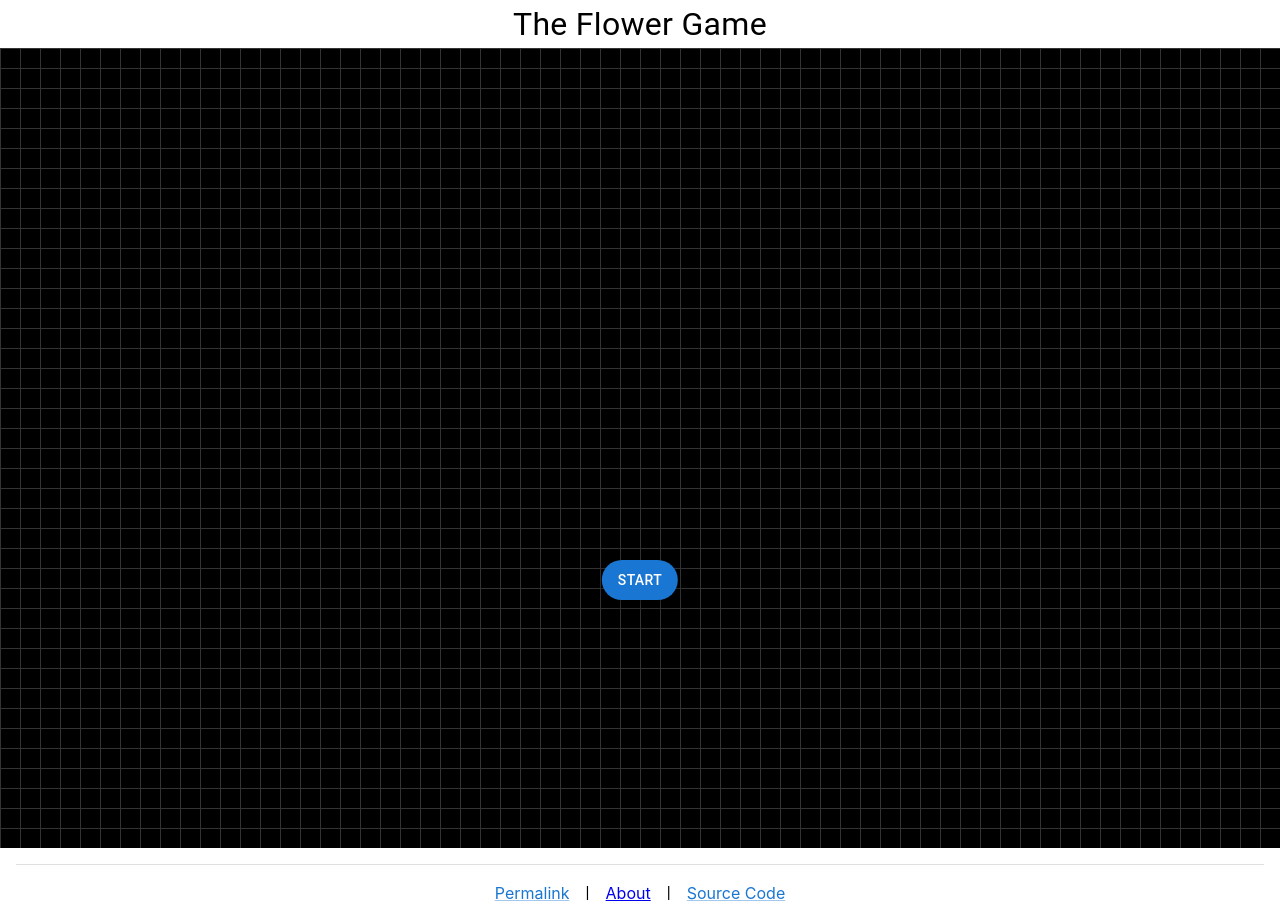
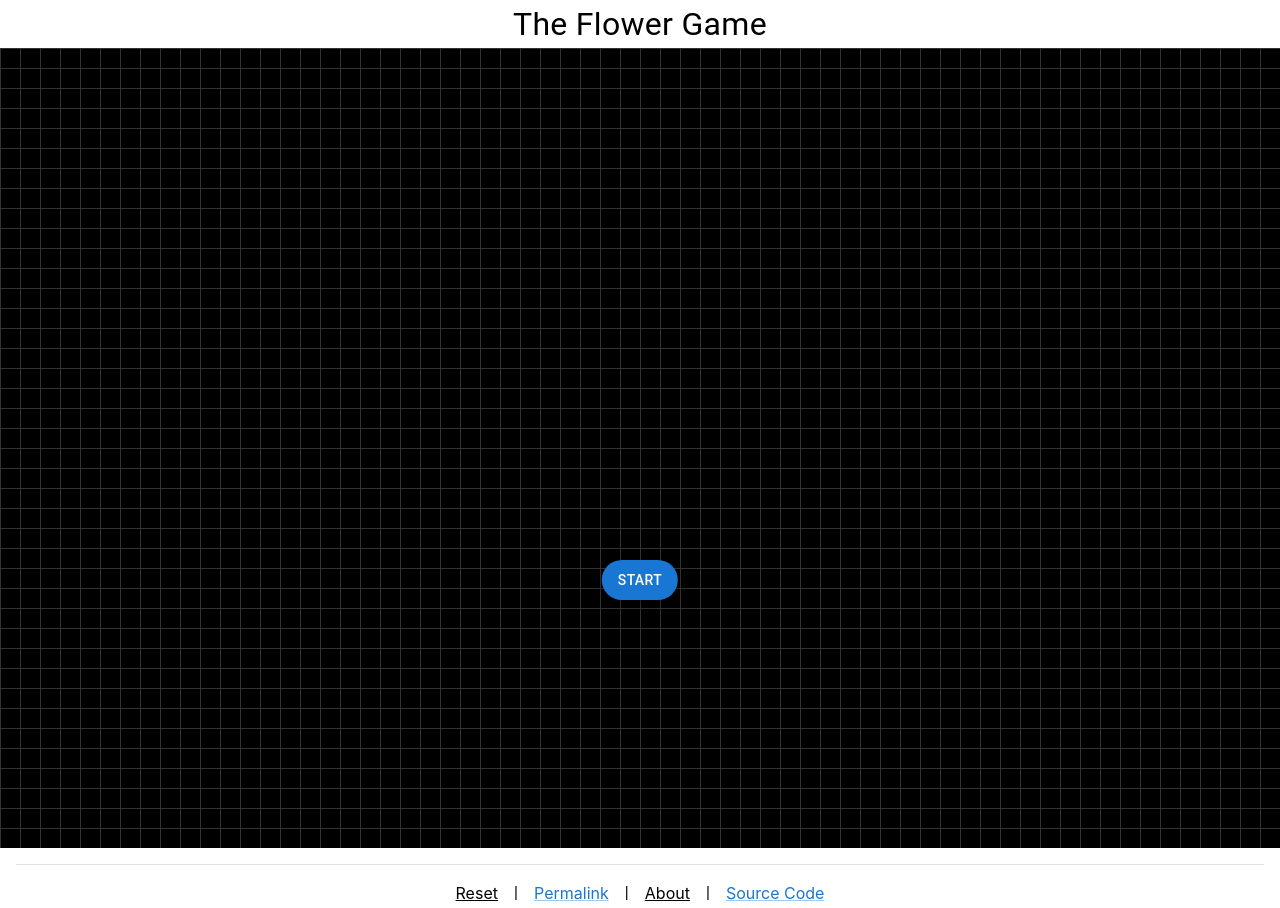
Before and after one commit to d-costa/flower-game, a React (Create React App) app in the folder flowergame/: page / in a window 1280 px wide. Built offline with nearby package versions, Linux system fonts and the light colour scheme.

Commit message:
reset link

```diff
--- a/flowergame/src/App.css
+++ b/flowergame/src/App.css
@@ -36,3 +36,7 @@
         transform: rotate(360deg);
     }
 }
+
+a {
+    color: inherit;
+}
--- a/flowergame/src/App.js
+++ b/flowergame/src/App.js
@@ -1,7 +1,7 @@
 import "./App.css";
 import React from "react";
 import Home from "./components/Home";
-import {HashRouter as Router, Route, Routes} from "react-router-dom";
+import {BrowserRouter as Router, Route, Routes} from "react-router-dom";
 import About from "./components/About";
 import Header from "./components/Header";
 
@@ -10,7 +10,7 @@ class App extends React.Component {
         return (
             <div className={"content"}>
                 <Header/>
-                <Router>
+                <Router basename={`/${process.env.PUBLIC_URL}`}>
                     <Routes>
                         <Route exact path="/" element={<Home/>}/>
                         <Route path="/about" element={<About/>}/>
--- a/flowergame/src/components/Game.jsx
+++ b/flowergame/src/components/Game.jsx
@@ -179,6 +179,18 @@ function Game({ queryState }) {
           spacing={2}
           alignItems={"center"}
         >
+            <Grid item>
+            <RouterLink
+              to={"/"}
+              reloadDocument={true}
+              className={
+                "MuiTypography-root MuiTypography-inherit MuiLink-root MuiLink-underlineAlways css-1ps4owl-MuiTypography-root-MuiLink-root"
+              }
+            >
+              Reset
+            </RouterLink>
+          </Grid>
+          <GridSpacer />
           <Grid item>
             <Link
               href={`?${constants.CELLS_QUERY_PARAM}=${
```
